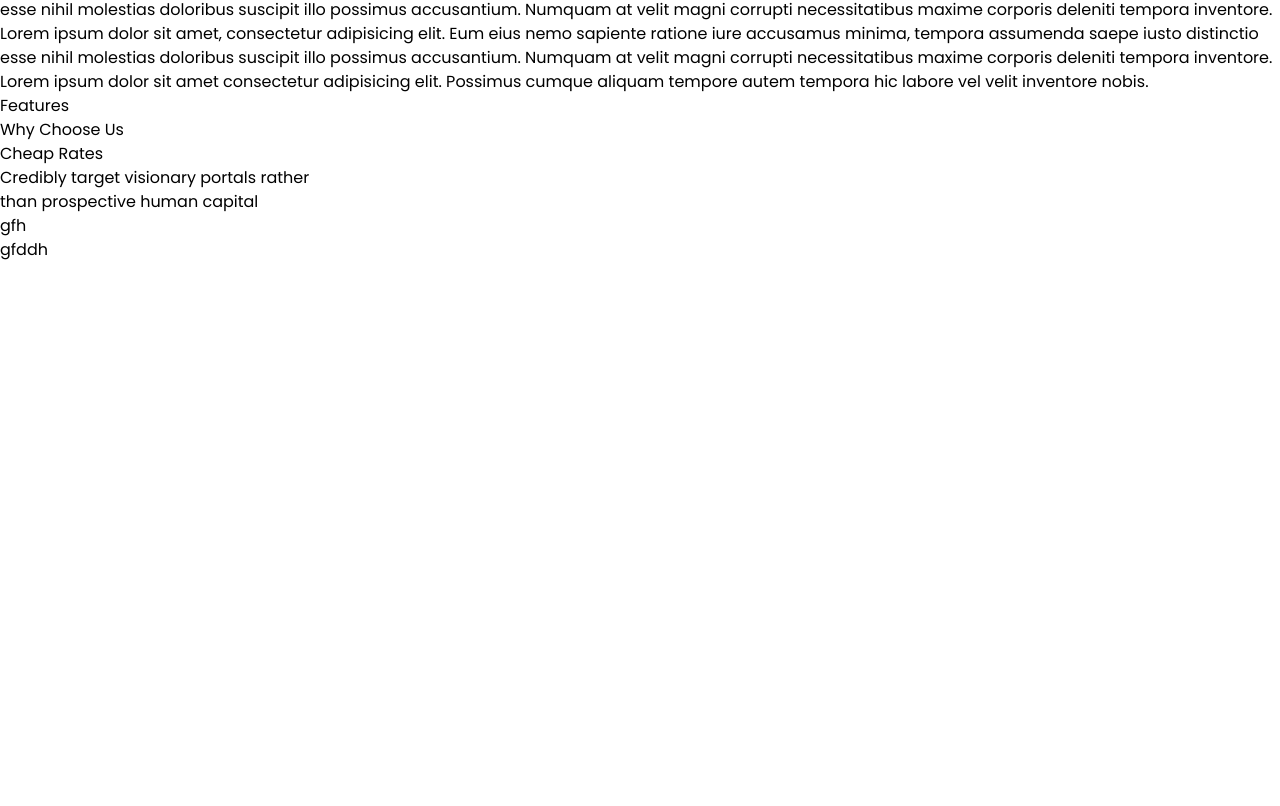
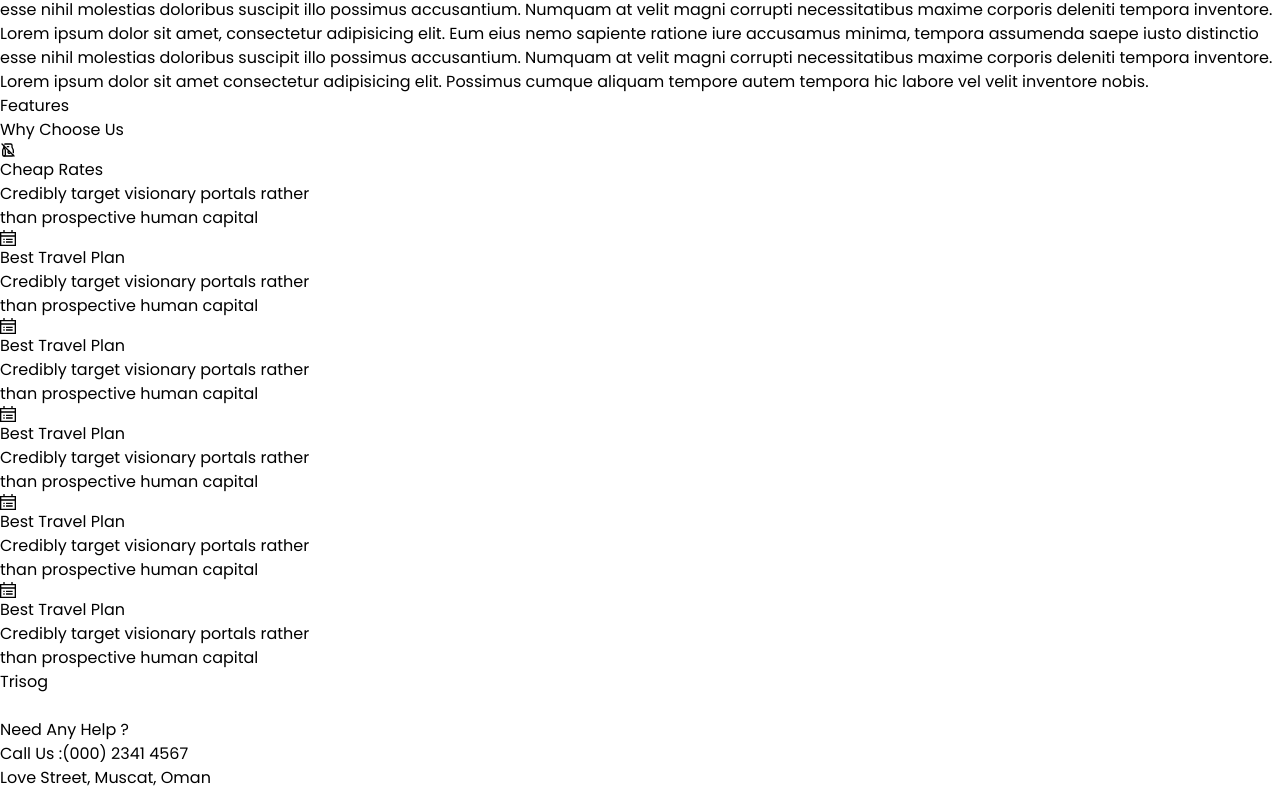
Before and after one commit to saharabanu/travel-web-app, a React (Vite) app: page /about in a window 1280 px wide. Shown: the part 654-1460 px from the top of the page. Before the commit the page ends 916 px from the top, so only its background shows below. Built offline with nearby package versions, Linux system fonts and the light colour scheme; no server answers.

Commit message:
about page done

```diff
--- a/src/components/ChooseUs.jsx
+++ b/src/components/ChooseUs.jsx
@@ -17,7 +17,7 @@ const ChooseUs = () => {
           <h2 className="font-bold text-2xl py-5">
             Why Select Us For <br /> your Vacation
           </h2>
-          <div className="space-y-1 text-sm">
+          <div className="space-y-2 text-sm">
             <p>
               Lorem ipsum dolor sit amet, consectetur adipisicing elit. Eum eius nemo sapiente
               ratione iure accusamus minima, tempora assumenda saepe iusto distinctio esse nihil
--- a/src/components/Features.jsx
+++ b/src/components/Features.jsx
@@ -1,6 +1,8 @@
+import { TbPaperBagOff } from "react-icons/tb";
+import { GrPlan } from "react-icons/gr";
 const Features = () => {
   return (
-    <div>
+    <div className="pb-20">
         <div className="pt-10 relative">
         <div className="absolute bg-gray-200 top-14 lg:left-[485px] sm:left-80  md:left-[200px]  h-0.5 w-24"></div>
             <h2 className="text-red-500 text-xl text-center">Features</h2>
@@ -10,16 +12,88 @@ const Features = () => {
 
         <div className="px-10">
             <h2 className="text-center text-2xl py-5 font-bold">Why Choose Us</h2>
-             <div className="grid grid-cols-3 gap-10 ">
-                <div className="bg-white rounded shadow-lg">
-                   <div className="pl-5">
-                    <h5 className="text-xl font-semibold">Cheap Rates</h5>
-                    <p className="text-gray-400 text-sm ">Credibly target visionary portals rather <br /> than prospective human capital</p>
+             <div className="grid lg:grid-cols-3 sm:grid-cols-2 md:grid-cols-2  gap-10 ">
+             <div className="bg-white rounded shadow-lg">
+                   <div className="pl-5 space-y-2">
+                   <div className="relative">
+                   <p className="text-2xl pt-3 z-10"><TbPaperBagOff /></p>
+                   <div className="absolute top-3 left-[-10px] bg-red-500 w-5 h-5 rounded-full z-0">
+
+                   </div>
+                   </div>
+                    <h5 className="text-xs font-semibold">Cheap Rates</h5>
+                    <p className="text-gray-400 text-sm pb-4">Credibly target visionary portals rather <br /> than prospective human capital</p>
                    </div>
 
                 </div>
-                <div>gfh</div>
-                <div>gfddh</div>
+                <div className="bg-white rounded shadow-lg">
+                   <div className="pl-5 space-y-2">
+                   <div className="relative">
+                   <p className="text-2xl pt-3 z-10"><GrPlan /></p>
+                   <div className="absolute top-3 left-[-10px] bg-red-500 w-5 h-5 rounded-full z-0">
+
+                   </div>
+                   </div>
+                    <h5 className="text-xs font-semibold">Best Travel Plan</h5>
+                    <p className="text-gray-400 text-sm pb-4">Credibly target visionary portals rather <br /> than prospective human capital</p>
+                   </div>
+
+                </div>
+                <div className="bg-white rounded shadow-lg">
+                   <div className="pl-5 space-y-2">
+                   <div className="relative">
+                   <p className="text-2xl pt-3 z-10"><GrPlan /></p>
+                   <div className="absolute top-3 left-[-10px] bg-red-500 w-5 h-5 rounded-full z-0">
+
+                   </div>
+                   </div>
+                    <h5 className="text-xs font-semibold">Best Travel Plan</h5>
+                    <p className="text-gray-400 text-sm pb-4">Credibly target visionary portals rather <br /> than prospective human capital</p>
+                   </div>
+
+                </div>
+                <div className="bg-white rounded shadow-lg">
+                   <div className="pl-5 space-y-2">
+                   <div className="relative">
+                   <p className="text-2xl pt-3 z-10"><GrPlan /></p>
+                   <div className="absolute top-3 left-[-10px] bg-red-500 w-5 h-5 rounded-full z-0">
+
+                   </div>
+                   </div>
+                    <h5 className="text-xs font-semibold">Best Travel Plan</h5>
+                    <p className="text-gray-400 text-sm pb-4">Credibly target visionary portals rather <br /> than prospective human capital</p>
+                   </div>
+
+                </div>
+                <div className="bg-white rounded shadow-lg">
+                   <div className="pl-5 space-y-2">
+                   <div className="relative">
+                   <p className="text-2xl pt-3 z-10"><GrPlan /></p>
+                   <div className="absolute top-3 left-[-10px] bg-red-500 w-5 h-5 rounded-full z-0">
+
+                   </div>
+                   </div>
+                    <h5 className="text-xs font-semibold">Best Travel Plan</h5>
+                    <p className="text-gray-400 text-sm pb-4">Credibly target visionary portals rather <br /> than prospective human capital</p>
+                   </div>
+
+                </div>
+                <div className="bg-white rounded shadow-lg">
+                   <div className="pl-5 space-y-2">
+                   <div className="relative">
+                   <p className="text-2xl pt-3 z-10"><GrPlan /></p>
+                   <div className="absolute top-3 left-[-10px] bg-red-500 w-5 h-5 rounded-full z-0">
+
+                   </div>
+                   </div>
+                    <h5 className="text-xs font-semibold">Best Travel Plan</h5>
+                    <p className="text-gray-400 text-sm pb-4">Credibly target visionary portals rather <br /> than prospective human capital</p>
+                   </div>
+
+                </div>
+
+
+
              </div>
         </div>
     </div>
--- a/src/components/shared/ui/Banner.jsx
+++ b/src/components/shared/ui/Banner.jsx
@@ -1,13 +1,14 @@
 import bannerImg1 from '../../../assets/images/banner-1.jpg';
 import bannerImg2 from '../../../assets/images/banner-2.jpg';
+import Searchbar from './Searchbar';
 
 const Banner = () => {
   return (
-    <div className="bg-blue-900 pb-36">
-      <div className="container flex flex-col md:flex-row justify-between items-center px-6 md:px-20 pt-10 ">
+    <div className="bg-blue-900 pb-10">
+      <div className="container lg:flex flex-col md:flex-row justify-between items-center px-6 md:px-20 pt-10 ">
         <div className="md:pr-10 md:w-1/2 space-y-3">
-          <h4 className="text-yellow-400 font-semibold italic">Explore The</h4>
-          <h1 className="text-white text-5xl md:text-6xl font-bold leading-tight">
+          <h4 className="text-yellow-400 font-bold text-2xl" style={{ fontFamily: "Dancing Script" }}>Explore The</h4>
+          <h1 className="text-white text-5xl md:text-5xl font-bold leading-tight">
             Travel & <br />Adventures
           </h1>
           <p className="text-white text-sm pb-20">Find awesome hotels, tours, cars, and activities in London</p>
@@ -18,6 +19,8 @@ const Banner = () => {
           <img src={bannerImg1} className="w-full md:w-80 z-0 " alt="" />
         </div>
       </div>
+
+      <Searchbar/>
     </div>
   );
 };
--- a/src/components/shared/ui/Searchbar.jsx
+++ b/src/components/shared/ui/Searchbar.jsx
@@ -2,7 +2,7 @@
 
 const Searchbar = () => {
   return (
-    <div className="bg-white  m-auto lg:max-w-5xl  container mt-[-200px]  p-10 rounded-lg z-20 ">
+    <div className="bg-white  m-auto lg:max-w-5xl  container mt-[-150px]  p-10 rounded-lg z-20 ">
 
        <div className=" lg:flex md:flex-row justify-between items-center">
        <div>
--- a/src/layouts/MainLayout.jsx
+++ b/src/layouts/MainLayout.jsx
@@ -1,5 +1,6 @@
 import { Outlet } from "react-router-dom"
 import Header from "../components/shared/Header"
+import Footer from "../components/shared/Footer"
 
 
 const MainLayout = () => {
@@ -7,6 +8,7 @@ const MainLayout = () => {
     <div>
            <Header/>
            <Outlet/>
+           <Footer/>
     </div>
   )
 }
--- a/src/pages/Home.jsx
+++ b/src/pages/Home.jsx
@@ -1,15 +1,15 @@
-import Footer from "../components/shared/Footer";
+
 import Banner from "../components/shared/ui/Banner";
 import Destination from "../components/shared/ui/Destination";
-import Searchbar from "../components/shared/ui/Searchbar";
+
 
 const Home = () => {
   return (
     <div>
       <Banner/>
-      <Searchbar/>
+
       <Destination/>
-      <Footer/>
+
     </div>
   );
 };
```
